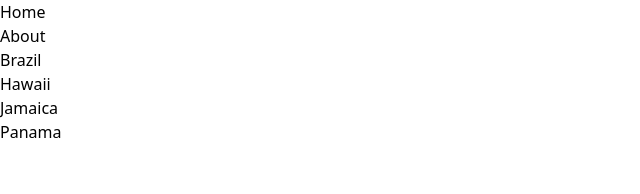
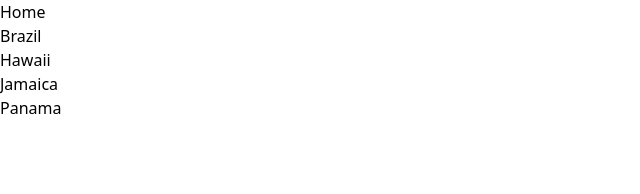
Before and after one commit to ekorahy/learn-vue-router, a Vue app: page /destination/1 in a window 1280 px wide. Shown: the top 194 px of the page, without its empty margins (0-640 px from the left). Built offline with nearby package versions, Linux system fonts and the light colour scheme.

Commit message:
refactor: split the code for navigation into a component

```diff
--- a/src/App.vue
+++ b/src/App.vue
@@ -1,26 +1,11 @@
+<script setup>
+import NavigationList from '/src/components/molecules/NavigationList.vue'
+</script>
+
 <template>
   <header>
     <nav>
-      <ul>
-        <li>
-          <router-link to="/">Home</router-link>
-        </li>
-        <li>
-          <router-link to="/about">About</router-link>
-        </li>
-        <li>
-          <router-link to="/brazil">Brazil</router-link>
-        </li>
-        <li>
-          <router-link to="/hawaii">Hawaii</router-link>
-        </li>
-        <li>
-          <router-link to="/jamaica">Jamaica</router-link>
-        </li>
-        <li>
-          <router-link to="/panama">Panama</router-link>
-        </li>
-      </ul>
+      <NavigationList />
     </nav>
   </header>
   <main><router-view></router-view></main>
--- /dev/null
+++ b/src/components/atoms/NavigationItem.vue
@@ -0,0 +1,7 @@
+<script setup>
+defineProps(['name', 'path'])
+</script>
+
+<template>
+  <router-link :to="path">{{ name }}</router-link>
+</template>
--- /dev/null
+++ b/src/components/molecules/NavigationList.vue
@@ -0,0 +1,12 @@
+<script setup>
+import navigations from '@/data/constans/navigations'
+import NavigationItem from '../atoms/NavigationItem.vue'
+</script>
+
+<template>
+  <ul>
+    <li v-for="navigation in navigations" :key="navigation.id">
+      <NavigationItem :name="navigation.name" :path="navigation.path" />
+    </li>
+  </ul>
+</template>
--- /dev/null
+++ b/src/data/constans/navigations.js
@@ -0,0 +1,29 @@
+const navigations = [
+  {
+    id: 'nav-1',
+    name: 'Home',
+    path: '/',
+  },
+  {
+    id: 'nav-2',
+    name: 'Brazil',
+    path: '/brazil',
+  },
+  {
+    id: 'nav-3',
+    name: 'Hawaii',
+    path: '/hawaii',
+  },
+  {
+    id: 'nav-4',
+    name: 'Jamaica',
+    path: '/jamaica',
+  },
+  {
+    id: 'nav-5',
+    name: 'Panama',
+    path: '/panama',
+  },
+]
+
+export default navigations
```
